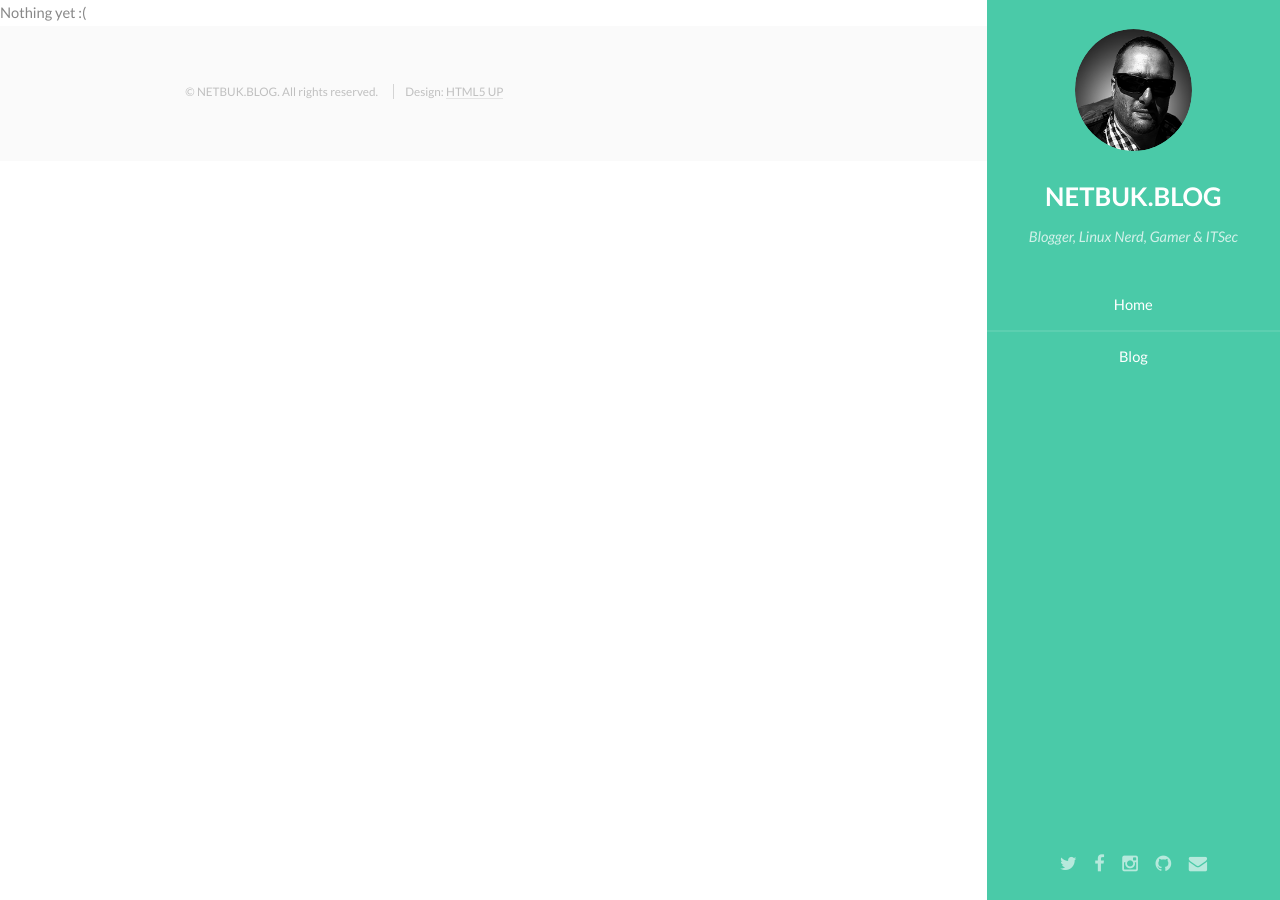
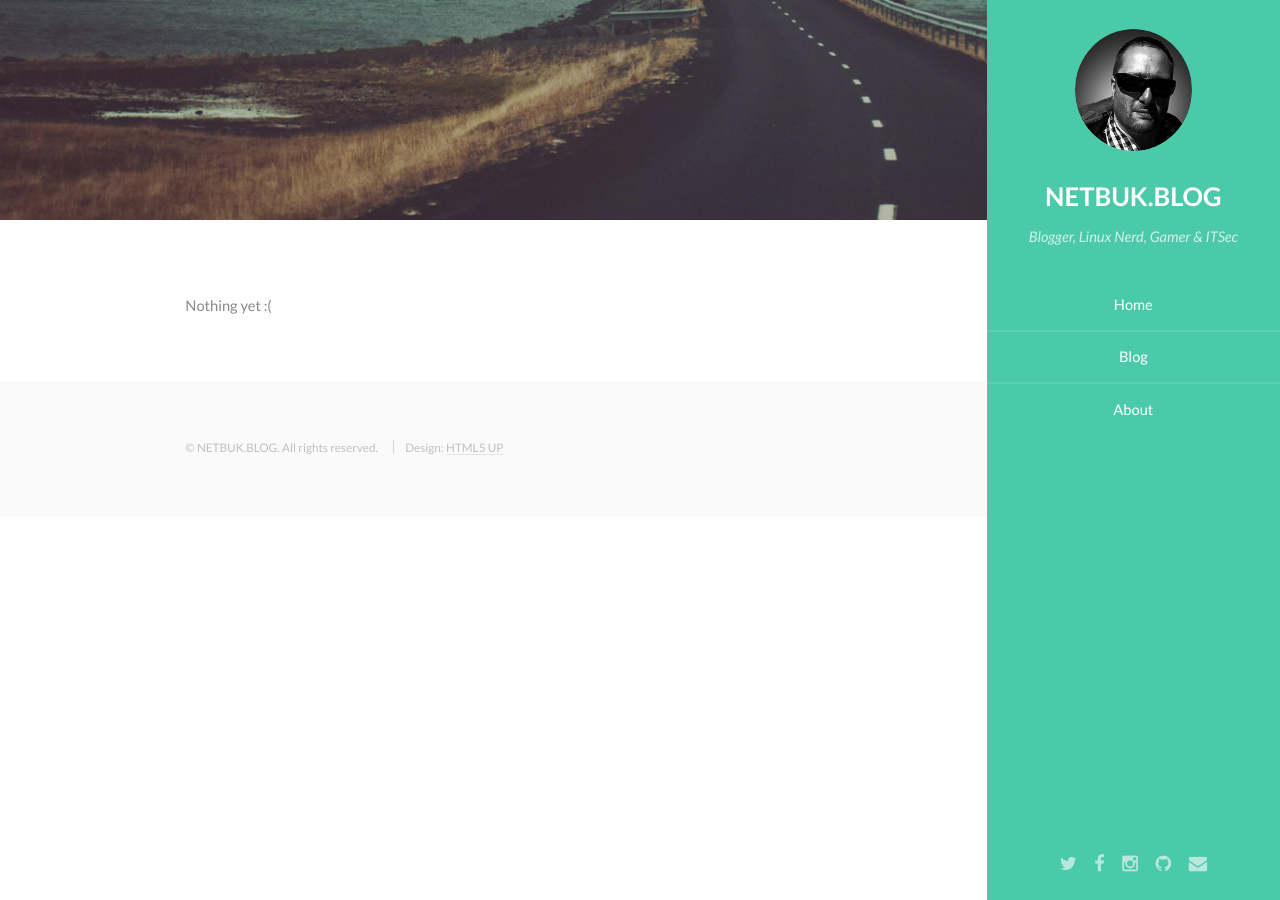
Before and after one commit to netbuk/netbuk.github.io, a Jekyll site: the page built from about/index.html, in a window 1280 px wide. Built offline with Jekyll 4.4.1, drawn with Linux system fonts in a browser that asks for light colours.

Commit message:
aktualisierung

```diff
--- a/_includes/header.html
+++ b/_includes/header.html
@@ -10,6 +10,7 @@
                 <li><a href="{{ site.baseurl }}/">Home</a></li>
                 <!--<li><a href="{{ site.baseurl }}/contact">Contact</a></li>-->
                 <li><a href="{{ site.baseurl }}/blog">Blog</a></li>
+                <li><a href="{{ site.baseurl }}/about">About</a></li>
             </ul>
         </nav>
         <footer>
--- a/about/index.html
+++ b/about/index.html
@@ -2,4 +2,12 @@
 layout: default
 ---
 
-Nothing yet :(
+<!-- One -->
+    <section id="one">
+        <div class="container">
+            <header class="major">
+                <h3> </h3>
+            </header>
+            <p>Nothing yet :(</p>
+        </div>
+    </section>
```
